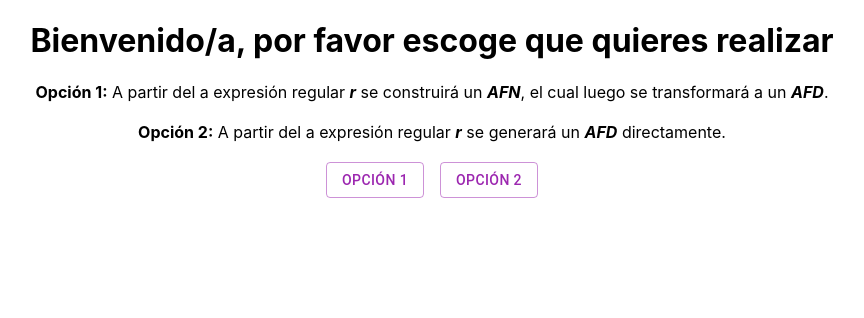
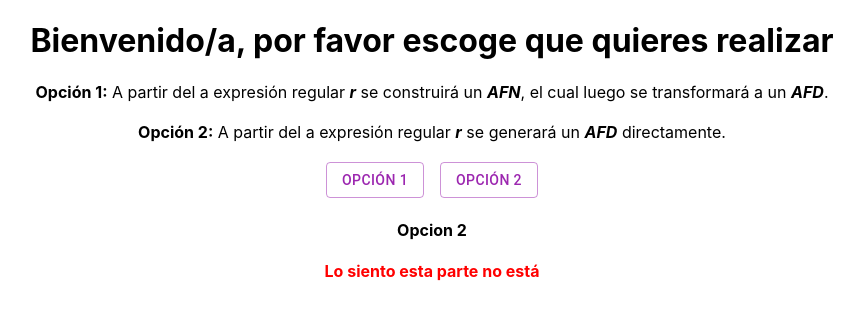
Before and after one commit to AbrilPal/Proyecto1_Lenguajes, a React (Create React App) app in the folder compi1/: page / in a window 1280 px wide. Shown: the top 318 px of the page, without its empty margins (208-1072 px from the left). Built offline with nearby package versions, Linux system fonts and the light colour scheme.

Commit message:
fix errors

```diff
--- a/compi1/src/App.tsx
+++ b/compi1/src/App.tsx
@@ -221,27 +221,8 @@ function App() {
             </>
           :
             <>
-              {/* <h3>opcion 2</h3>
-              <TextField
-                hiddenLabel
-                label="Expresión regular"
-                color='secondary'
-                id="inputd"
-                variant="filled"
-              />
-              <br></br>
-              <br></br>
-              <Button variant='contained' color='primary' onClick={() => {convertRegularExpressionToAFD()}}>AFD Directo</Button>
-              <br></br>
-              {afdDirecto ?
-              <>
-                {buildShowGraph()}
-              </>
-              :
-              <>
-
-              </>
-              } */}
+              <h4>Opcion 2</h4>
+              <h4 style={{color:"red"}}>Lo siento esta parte no está</h4>
             </>
           }
         </div>
```
